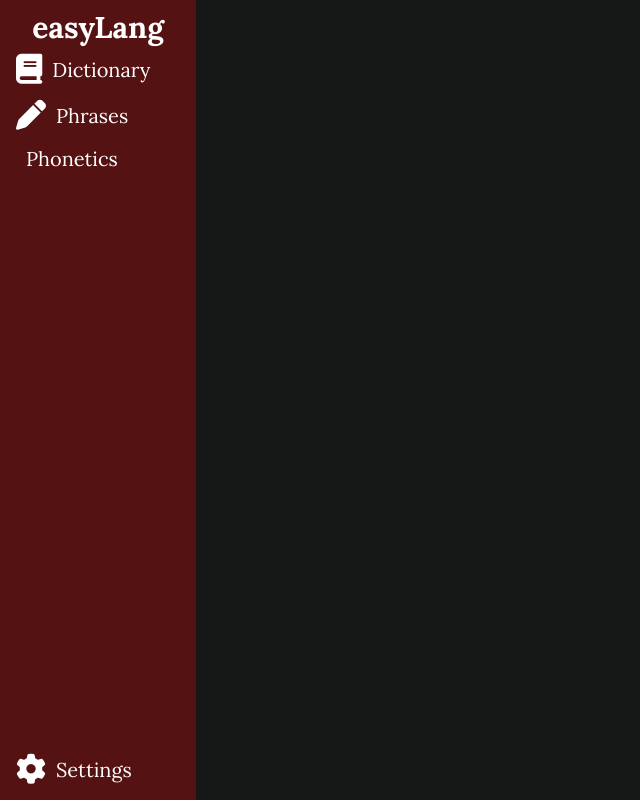
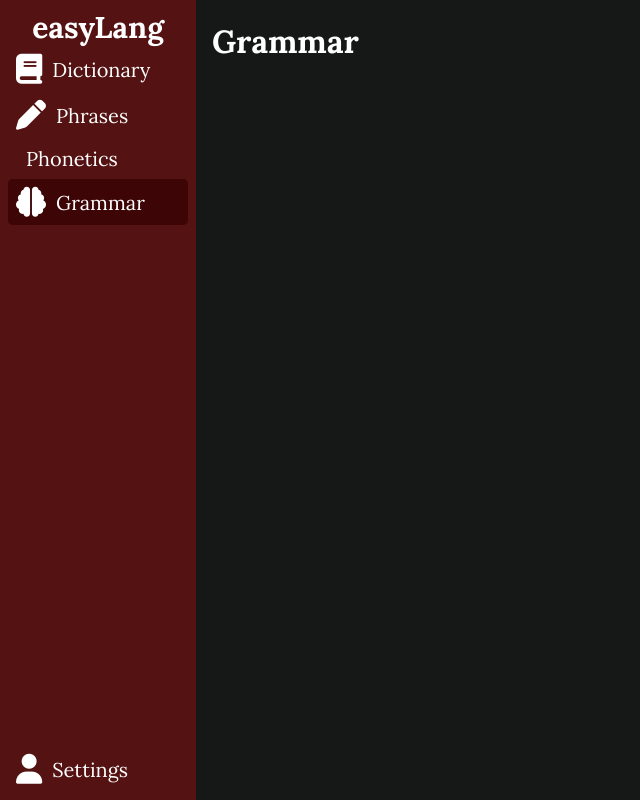
Before and after one commit to okwesil/easylang, a Vue app: page /grammar in a window 1280 px wide. Shown: the whole page, without its empty margins (0-640 px from the left). Built offline with nearby package versions, Linux system fonts and the light colour scheme; no server answers; some icons are missing; a web font is replaced by a local one.

Commit message:
Added grammar page file, no functionality yet

```diff
--- a/public/index.html
+++ b/public/index.html
@@ -1,5 +1,5 @@
 <!DOCTYPE html>
-<html lang="">
+<html lang="en" translate="no">
   <head>
     <meta charset="utf-8">
     <meta http-equiv="X-UA-Compatible" content="IE=edge">
--- /dev/null
+++ b/src/Grammar/GrammarView.vue
@@ -0,0 +1,9 @@
+<script>
+
+</script>
+
+<template>
+    <div class="main-header-wrapper">
+      <h1 class="header">Grammar</h1>
+    </div>
+</template>
--- a/src/Sidebar/Sidebar.vue
+++ b/src/Sidebar/Sidebar.vue
@@ -10,7 +10,8 @@
         <sidebar-link to="/dictionary" icon="fa-solid fa-book">Dictionary</sidebar-link>
         <sidebar-link to="/phrases" icon="fa-solid fa-pen">Phrases</sidebar-link>
         <sidebar-link to="/phonetics" icon="fa-solid fa-volume">Phonetics</sidebar-link>
-        <sidebar-link class="bottom" to="/settings" icon="fa-solid fa-gear">{{ currentUser ? currentUser.email.substring(0, 10) + '...' : 'Settings' }}</sidebar-link>
+        <sidebar-link to="/grammar" icon="fa-solid fa-brain">Grammar</sidebar-link>
+        <sidebar-link class="bottom" icon="fa-solid fa-user" to="/settings">{{ currentUser ? currentUser.email.substring(0, 10) + '...' : 'Settings' }}</sidebar-link>
   </div>
 </template>
 
--- a/src/router/index.js
+++ b/src/router/index.js
@@ -3,6 +3,7 @@ import DictionaryView from '../Dictionary/DictionaryView.vue'
 import PhraseView from '../Phrases/PhraseView.vue'
 import PhoneticsView from '../Phonetics/PhoneticsView.vue'
 import SettingsView from '../Settings/SettingsView.vue'
+import GrammarView from '../Grammar/GrammarView.vue'
 
 const routes = [
    {
@@ -28,6 +29,11 @@ const routes = [
     path: '/phonetics',
     name: 'phonetics',
     component: PhoneticsView
+  },
+  {
+    path: '/grammar',
+    name: 'grammar',
+    component: GrammarView
   }
 ]
 
```
